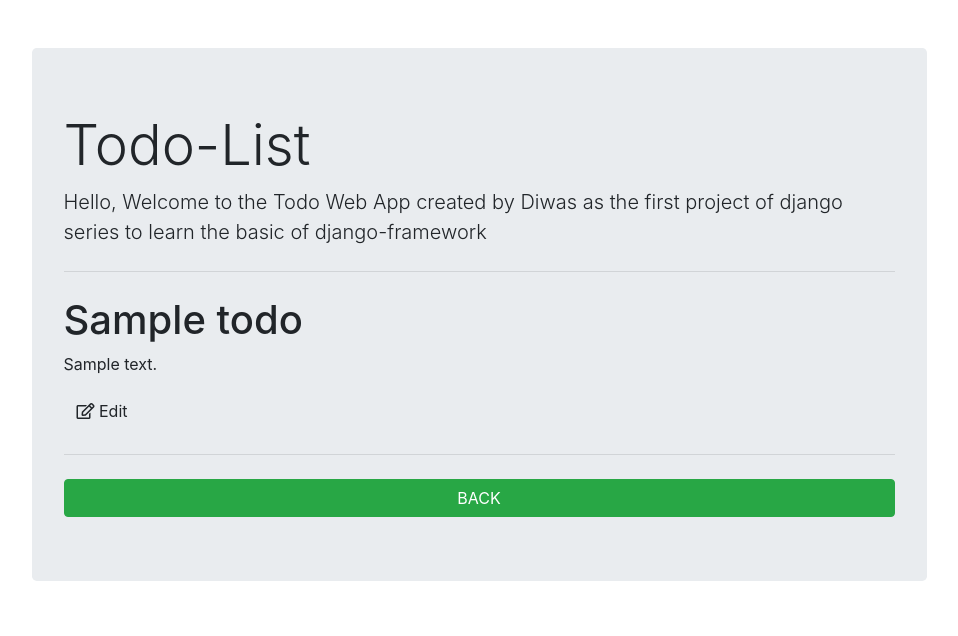
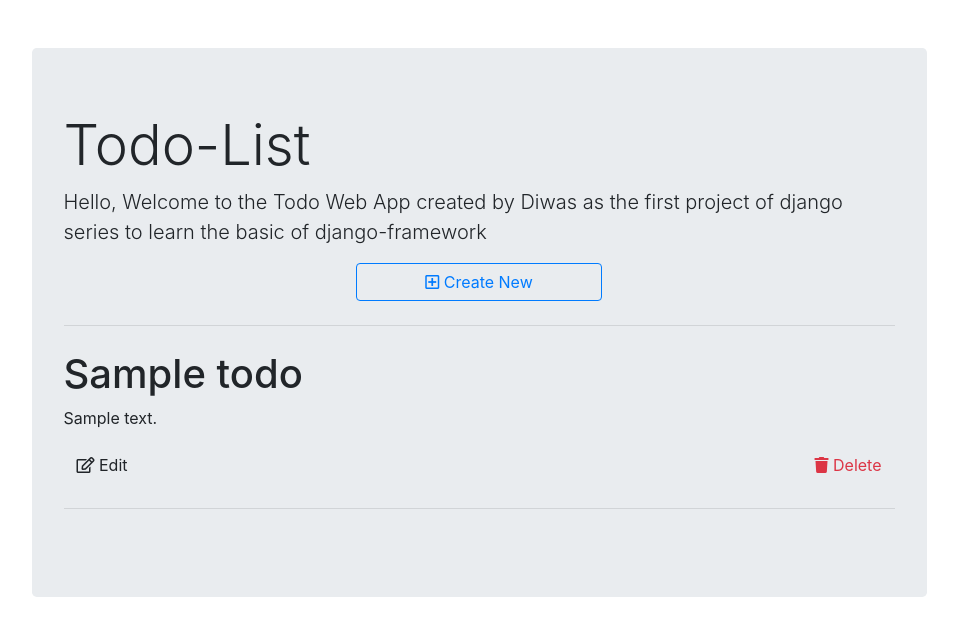
Before and after one commit to Diwaz/Basic_y2k, a Django app: page /index/ in a window 1280 px wide. Shown: the top 636 px of the page, without its empty margins (161-1119 px from the left). Run offline with Django 3.2, Linux system fonts and the light colour scheme; tables that the repository leaves empty hold one stand-in row (values such as "Sample post"); some libraries are stand-ins or nearby versions.

Commit message:
Deletion added
All done and basic layout work done the main objective to learn basic CRUD project of backend is complete

```diff
--- a/todo/templates/base.html
+++ b/todo/templates/base.html
@@ -18,7 +18,8 @@
             <div class="jumbotron">
                 <h1 class="display-4">Todo-List</h1>
                 <p class="lead">Hello, Welcome to the Todo Web App created by Diwas as the first project of django series to learn the basic of django-framework</p>
-                <hr class="my-4"> {% block content %} {% endblock content %}
+
+                {% block content %} {% endblock content %}
 
             </div>
         </div>
--- a/todo/templates/todo_form.html
+++ b/todo/templates/todo_form.html
@@ -1,13 +1,12 @@
 {% extends "base.html" %} {% load crispy_forms_tags %} {% block content %}
-
+<hr class="my-4">
 <form action="" method="post" autocomplete="off">
     {% csrf_token %} {{form.title|as_crispy_field}} {{form.description|as_crispy_field}}
     <button type="submit" class="btn btn-success btn-lg btn-block">
         <i class="fas fa-list-ul"></i>   Create
     </button>
 
-</form>
-<a href="{% url 'todo_list' %}" class="btn btn-secondary btn-block"> Back to list </a>
+    <a href="{% url 'todo_list' %}" class="btn btn-secondary btn-block"> Back to list </a>
 
 </form>
 
--- a/todo/templates/todo_list.html
+++ b/todo/templates/todo_list.html
@@ -1,15 +1,25 @@
 {% extends 'base.html' %} {% block content %}
+<div class="col-md-4 mx-auto">
+    <a href="{% url 'todo_form' %}" class="btn btn-block btn-outline-primary mx-auto"> <i class="far fa-plus-square"></i> Create New </a>
+
+</div>
+<hr class="my-4">
 <div class="new">
     {% for formo in todo_list %}
     <h1> {{formo.title}}</h1>
     <p> {{formo.description}}</p>
     <a href="{% url 'todo_update' formo.id %}" class="btn"><i class="far fa-edit"></i> Edit</a>
+    <form action="{% url 'todo_delete' formo.id %}" method='post' class="d-inline">
+        {% csrf_token %}
+
+
+        <button type="submit" class="btn text-danger float-right">
+            <i class="fas fa-trash"></i> Delete
+        </button>
+    </form>
     <hr class="my-4"> {% endfor %}
 </div>
-<div>
-    <a href="{% url 'todo_form' %}" class="btn btn-success btn-block"> BACK </a>
 
-</div>
 
 </div>
 {% endblock content %}
--- a/todo/views.py
+++ b/todo/views.py
@@ -27,5 +27,7 @@ def form(request,id=0):
             form.save()
         return redirect('/index/')
 
-def todo_del(request):
-    return
+def todo_del(request,id):
+    user=Todo.objects.get(pk=id)
+    user.delete()
+    return redirect('/index/')
```
